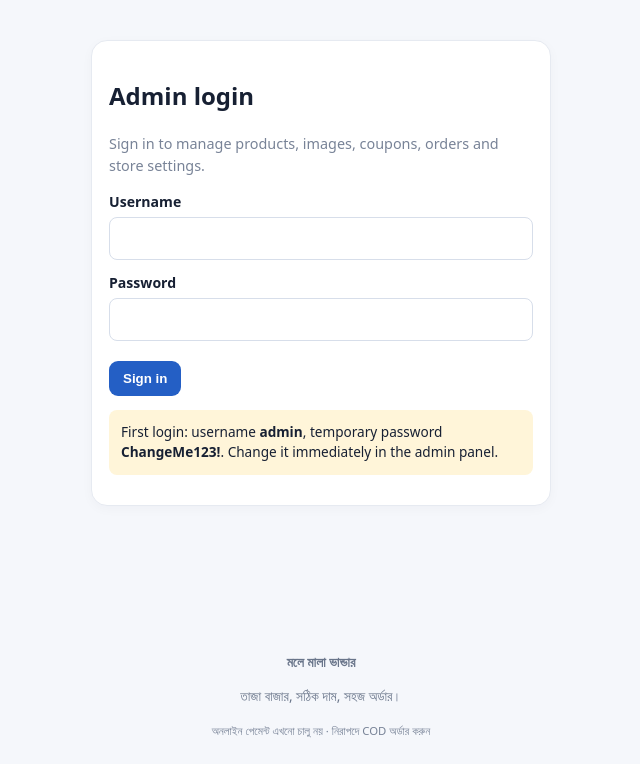
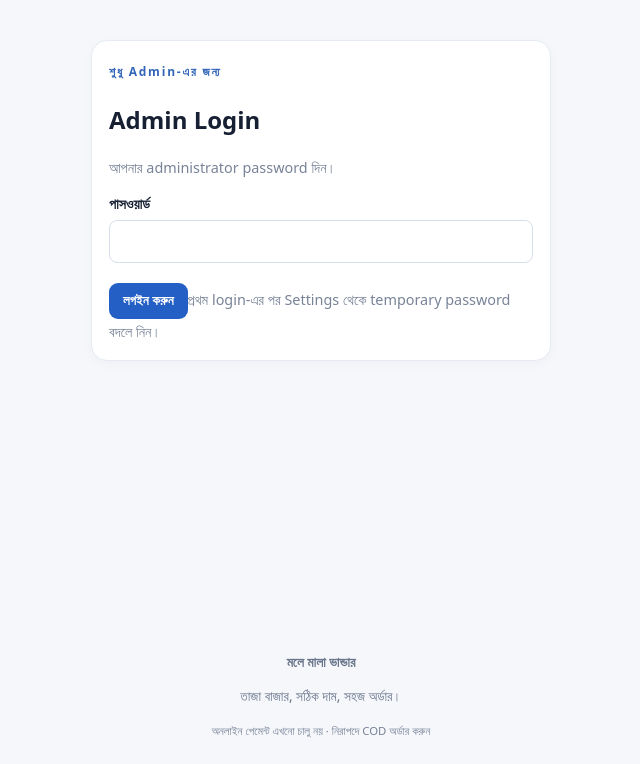
Before and after one commit to pralaymahala2/malaymahalabhander, a Flask app: page /admin/login in a window 1280 px wide. Shown: the part 61-825 px from the top of the page, without its empty margins (319-959 px from the left). Run offline with Flask 3, Linux system fonts and the light colour scheme; data that the repository does not hold is empty; parts of the project's set-up code (start-up, migrations or seed data) failed here and were passed over.

Commit message:
Update login.html

```diff
--- a/templates/login.html
+++ b/templates/login.html
@@ -1 +1 @@
-{% extends "base.html" %}{% block content %}<section class="login-card"><h1>Admin login</h1><p class="muted">Sign in to manage products, images, coupons, orders and store settings.</p><form method="post"><label>Username<input name="username" required autocomplete="username"></label><label>Password<input name="password" type="password" required autocomplete="current-password"></label><button type="submit">Sign in</button></form><p class="warning">First login: username <b>admin</b>, temporary password <b>ChangeMe123!</b>. Change it immediately in the admin panel.</p></section>{% endblock %}
+{% extends "base.html" %}{% set title="Admin Login" %}{% block content %}<section class="login-wrap"><form method="post" class="panel form-stack login-card"><span class="eyebrow">শুধু Admin-এর জন্য</span><h1>Admin Login</h1><p class="muted">আপনার administrator password দিন।</p><label>পাসওয়ার্ড<input type="password" name="password" required autocomplete="current-password"></label><button class="primary-btn">লগইন করুন</button><small class="muted">প্রথম login-এর পর Settings থেকে temporary password বদলে নিন।</small></form></section>{% endblock %}
```
